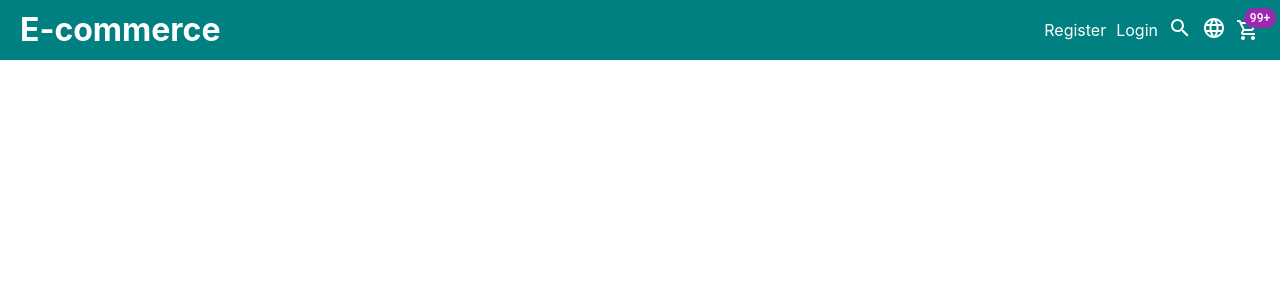
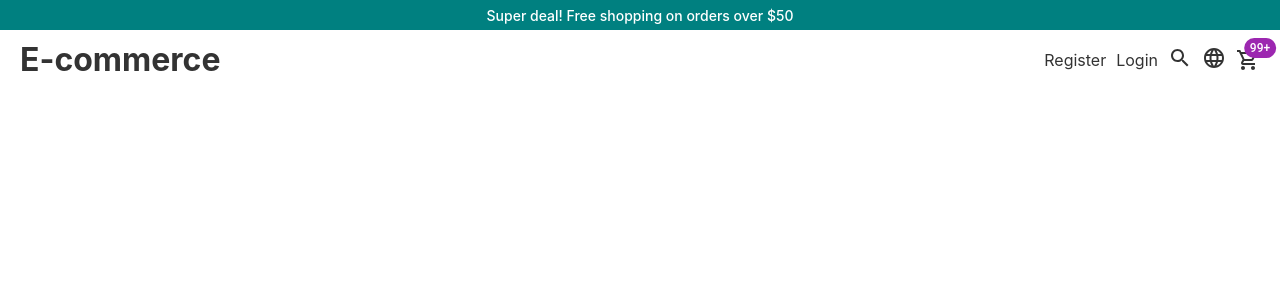
Before and after one commit to suportdevs/react-laravel-ecommerce-client, a React (Create React App) app: page / in a window 1280 px wide. Shown: the top 300 px of the page. Built offline with nearby package versions, Linux system fonts and the light colour scheme.

Commit message:
announcement component

```diff
--- /dev/null
+++ b/src/components/Announcement/Announcement.jsx
@@ -0,0 +1,19 @@
+import styled from "@emotion/styled";
+
+const Announcement = () =>{
+    const Container = styled.div`
+        height: 30px;
+        display: flex;
+        justify-content: center;
+        align-items: center;
+        background-color: teal;
+        color: #fff;
+        font-weight: 500;
+        font-size: 14px;
+    `;
+    return (
+        <Container>Super deal! Free shopping on orders over $50</Container>
+    );
+}
+
+export default Announcement;
--- a/src/components/Navbar/Navbar.jsx
+++ b/src/components/Navbar/Navbar.jsx
@@ -5,8 +5,7 @@ import styled from "styled-components";
 const Navbar = () => {
     const Container = styled.div`
         height: 60px;
-        background-color: teal;
-        color: #fff;
+        color: #333;
     `;
     const Wrapper = styled.div`
         padding: 10px 20px;
@@ -33,7 +32,6 @@ const Navbar = () => {
     const MenuItem = styled.div`
         margin-left: 10px;
         cursor: pointer;
-        color: #fff;
     `;
 
     return (
--- a/src/pages/Home/Home.jsx
+++ b/src/pages/Home/Home.jsx
@@ -1,8 +1,12 @@
 import Navbar from "../../components/Navbar/Navbar";
+import Announcement from "../../components/Announcement/Announcement";
 
 const Home = () => {
     return (
+        <>
+        <Announcement />
         <Navbar />
+        </>
     )
 }
 
```
